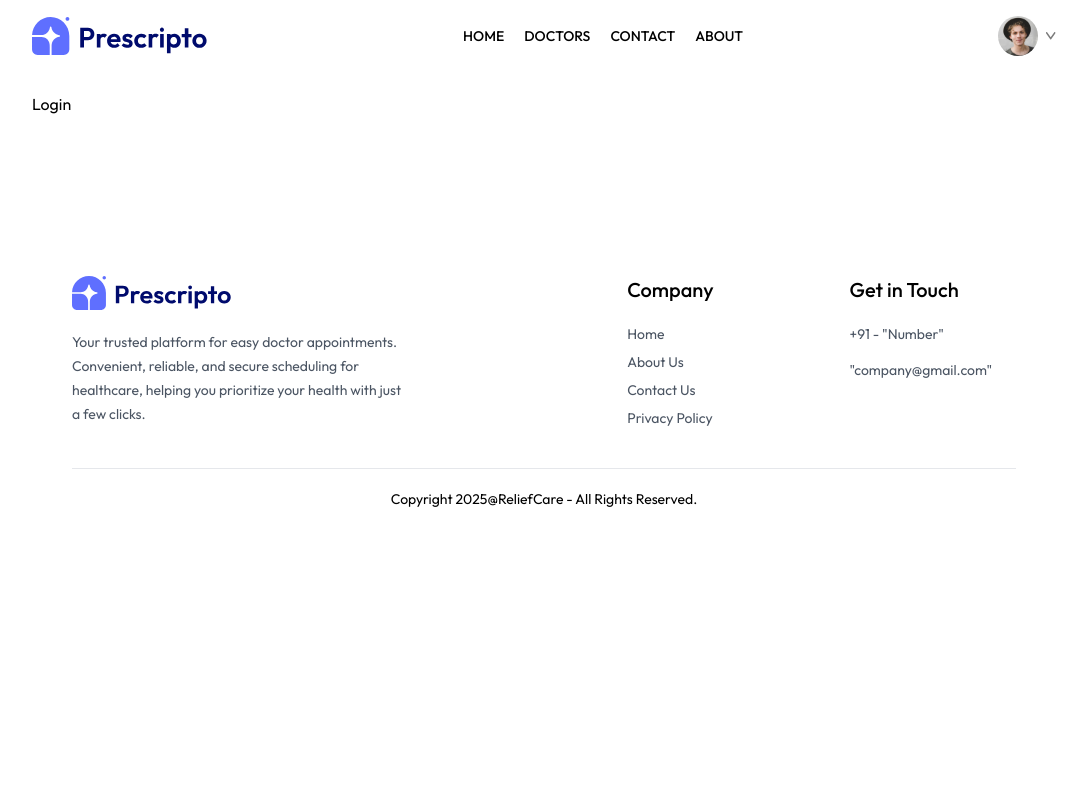
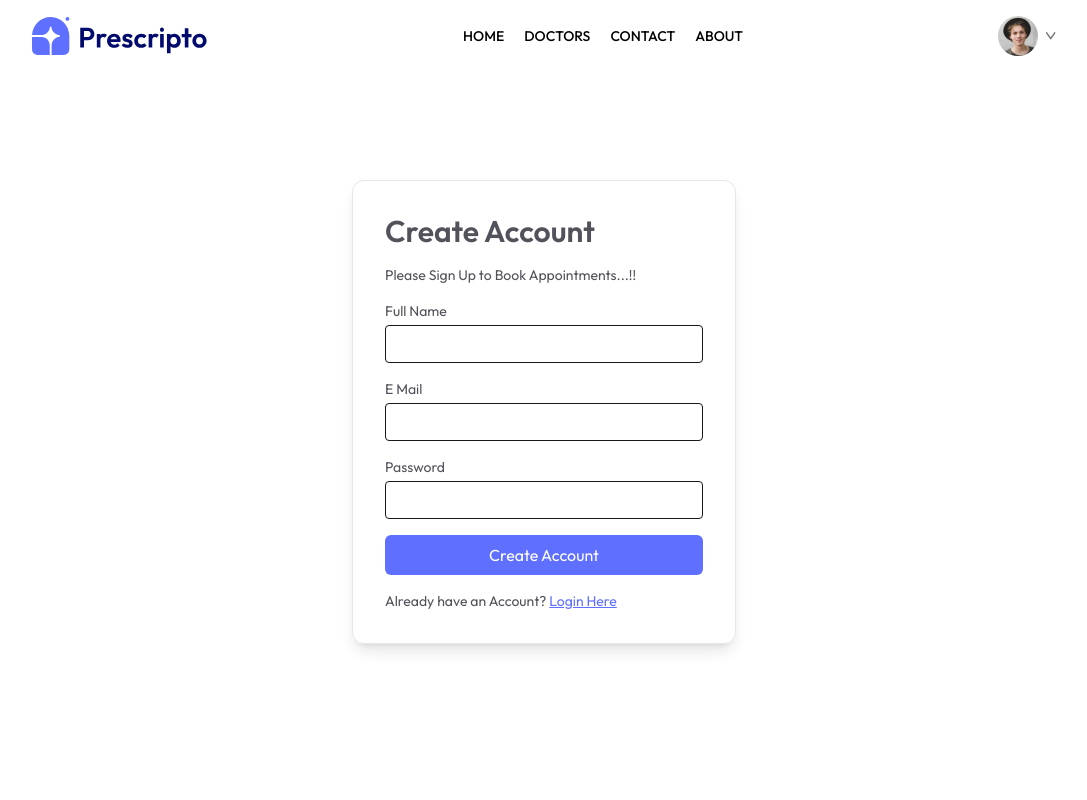
Before and after one commit to Abhinav1730/ReliefCare, a React (Vite) app in the folder frontend/: page /login in a window 1280 px wide. Shown: the top 800 px of the page, without its empty margins (96-1183 px from the left). Built offline with nearby package versions, Linux system fonts and the light colour scheme.

Commit message:
Creating the Login and Register feature

```diff
--- a/frontend/src/pages/Login.jsx
+++ b/frontend/src/pages/Login.jsx
@@ -1,9 +1,88 @@
-import React from 'react'
+import React, { useState } from "react";
 
 const Login = () => {
+  const [loginState, setLoginState] = useState("Sign Up");
+  const [email, setEmail] = useState("");
+  const [password, setPassword] = useState("");
+  const [name, setName] = useState("");
+
+  const handleSubmit = async (event) => {
+    event.preventDefault();
+  };
+
   return (
-    <div>Login</div>
-  )
-}
+    <form className="min-h-[80vh] flex items-center">
+      <div className="flex flex-col gap-4 m-auto items-start p-8 min-w-[340px] sm:min-w-96 border rounded-xl text-zinc-600 text-sm shadow-lg">
+        <p className="text-3xl font-semibold">
+          {loginState === "Sign Up" ? "Create Account" : "Login"}
+        </p>
+        <p>
+          Please {loginState === "Sign Up" ? "Sign Up" : "Login"} to Book
+          Appointments...!!
+        </p>
+        {loginState === "Sign Up" && (
+          <div className="w-full">
+            <p>Full Name</p>
+            <input
+              className="border border-zinc-900 rounded w-full p-2 mt-1"
+              type="text"
+              onChange={(e) => setName(e.target.value)}
+              value={name}
+              required
+            />
+          </div>
+        )}
 
-export default Login
+        <div className="w-full">
+          <p>E Mail</p>
+          <input
+            className="border border-zinc-900 rounded w-full p-2 mt-1"
+            type="text"
+            onChange={(e) => setEmail(e.target.value)}
+            value={email}
+            required
+          />
+        </div>
+        <div className="w-full">
+          <p>Password</p>
+          <input
+            className="border border-zinc-900 rounded w-full p-2 mt-1"
+            type="text"
+            onChange={(e) => setPassword(e.target.value)}
+            value={password}
+            required
+          />
+        </div>
+        <button
+          onClick={() => handleSubmit}
+          className="bg-primary text-white w-full py-2 rounded-md text-base"
+        >
+          {loginState === "Sign Up" ? "Create Account" : "Login"}
+        </button>
+        {loginState === "Sign Up" ? (
+          <p>
+            Already have an Account?{" "}
+            <span
+              onClick={() => setLoginState("Login")}
+              className="text-primary underline cursor-pointer"
+            >
+              Login Here
+            </span>
+          </p>
+        ) : (
+          <p>
+            Create a New Account?{" "}
+            <span
+              onClick={() => setLoginState("Sign Up")}
+              className="text-primary underline cursor-pointer"
+            >
+              Click Here
+            </span>
+          </p>
+        )}
+      </div>
+    </form>
+  );
+};
+
+export default Login;
```
